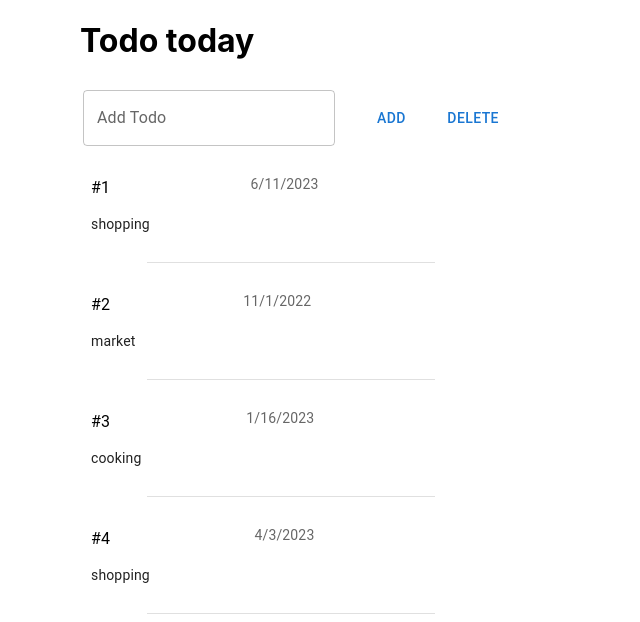
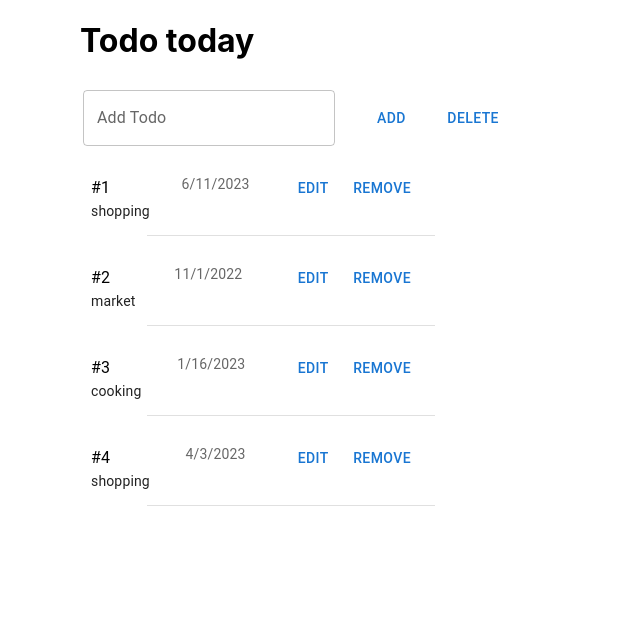
Before and after one commit to andregeorgi/todo, a React (Create React App) app: page / in a window 1280 px wide. Shown: the top 622 px of the page, without its empty margins (0-640 px from the left). Built offline with nearby package versions, Linux system fonts and the light colour scheme.

Commit message:
add edit button to Todo component

```diff
--- a/src/components/Todo/Todo.jsx
+++ b/src/components/Todo/Todo.jsx
@@ -4,9 +4,9 @@ import ListItem from "@mui/material/ListItem";
 import ListItemText from "@mui/material/ListItemText";
 import Divider from "@mui/material/Divider";
 import Typography from "@mui/material/Typography";
+import AddButton from "../AddButton/AddButton";
 
 function Todo(props) {
-  console.log(props.contentTodo);
   return (
     <div>
       <List sx={{ width: "100%", maxWidth: 360 }}>
@@ -14,7 +14,6 @@ function Todo(props) {
           <ListItemText
             primary={<span>{"#" + props.index}</span>}
             secondary={
-              <p>
               <Typography
                 sx={{ display: "inline" }}
                 component="span"
@@ -23,11 +22,17 @@ function Todo(props) {
               >
                 {props.contentTodo}
               </Typography>
-              </p>
             }
           />
           <ListItemText secondary={props.date}></ListItemText>
+          <AddButton label="Edit" variant="text" onClick={props.onClickEdit} />
+          <AddButton
+            label="Remove"
+            variant="text"
+            onClick={props.onClickRemove}
+          ></AddButton>
         </ListItem>
+
         <Divider variant="inset" component="li" />
       </List>
     </div>
```
Lines whose indentation alone changed are shown as unchanged.
